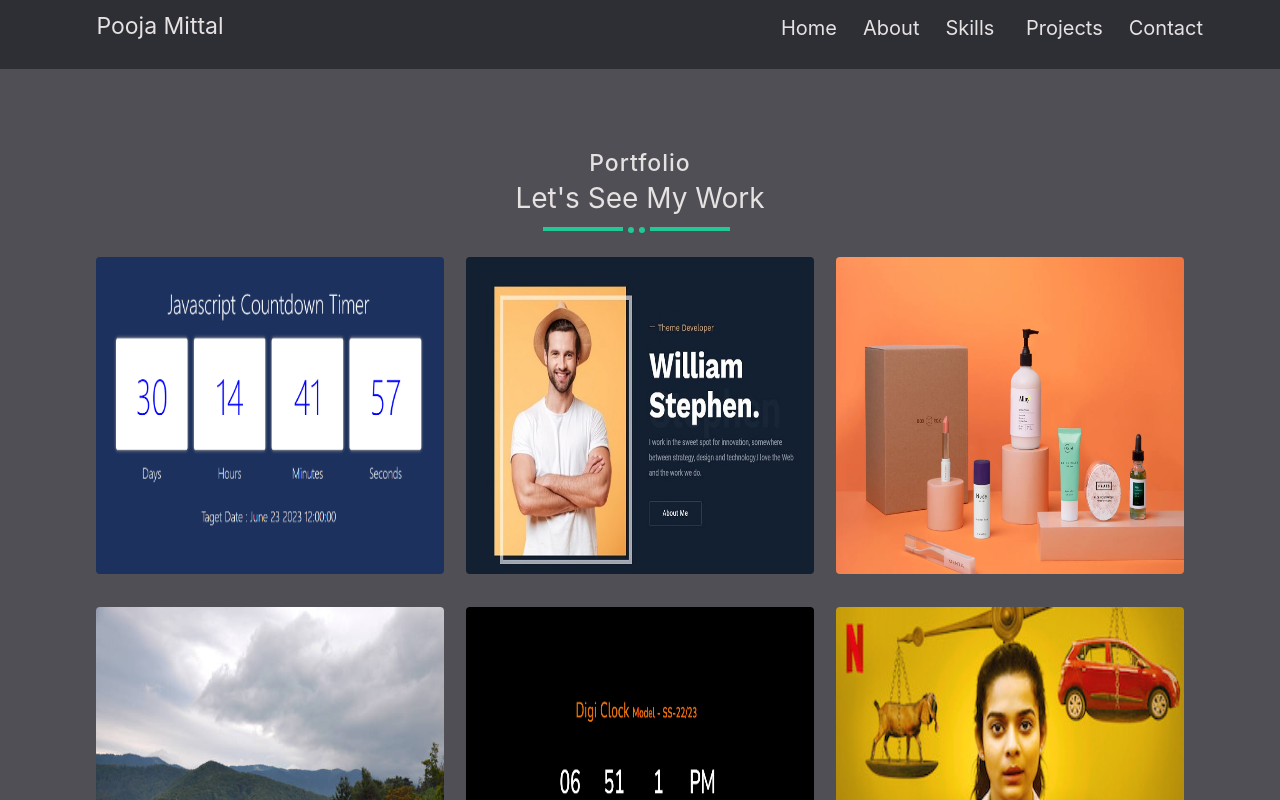
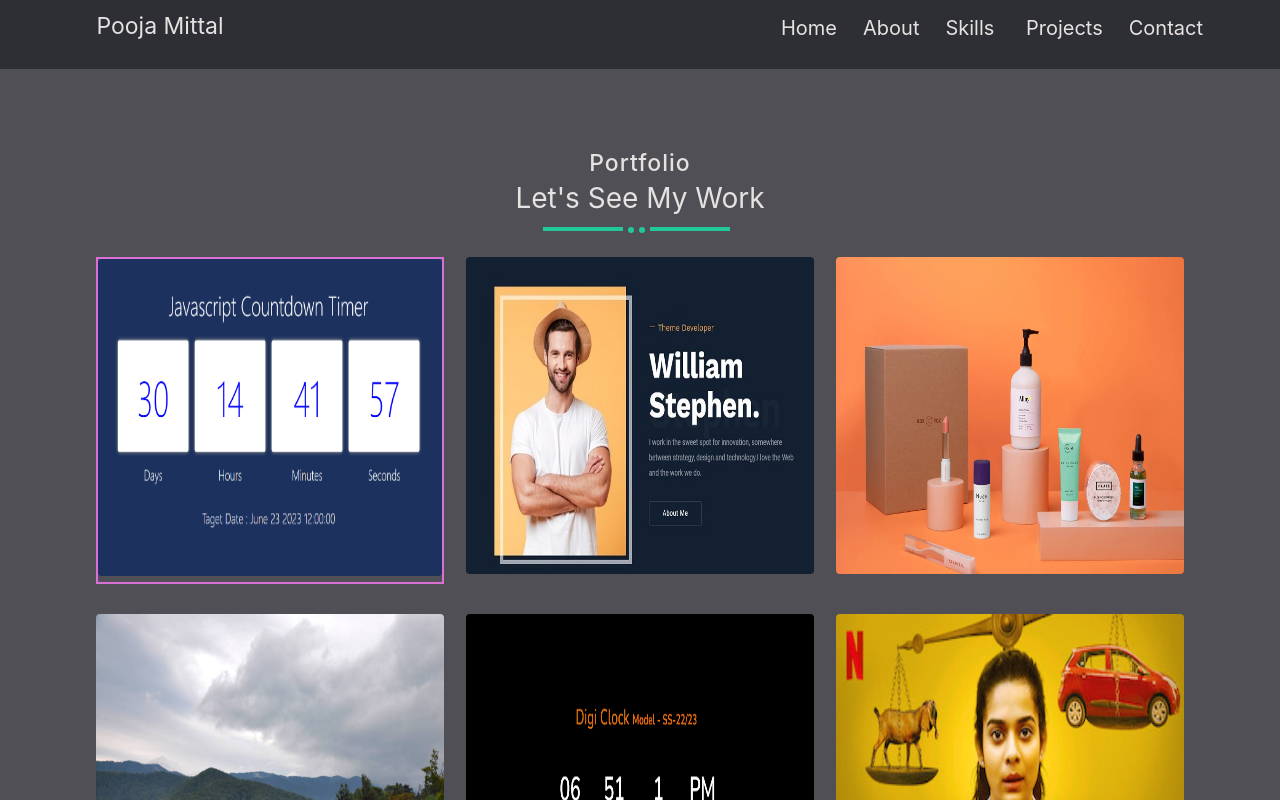
Before and after one commit to pooja062000/my-react-new-portfolio, a React (Create React App) app: page /Projects in a window 1280 px wide. Shown: the top 800 px of the page. Built offline with nearby package versions, Linux system fonts and the light colour scheme.

Commit message:
new changes

```diff
--- a/src/App.scss
+++ b/src/App.scss
@@ -75,8 +75,8 @@ a{
   float: left;
   margin-top: 69px;
   //border: 4px solid red;
-
-  .img{
+}
+  .banner{
     width: 100%;
     height: 100vh;
     float: left;
@@ -84,18 +84,24 @@ a{
     background-position: center;
     background-repeat: no-repeat;
     background-size: cover;
+    position: relative;
 
   }
 
-  /*.shadow{
+  .shadow{
   width: 100%;
   height: 100vh;
-}*/
+  background-color: rgba(1, 0 ,0, 0.6);
+  position: absolute;
+  left: 0;
+  top: 0;
+}
 .home-text-main{
   width: 40%;
   //height: 100px;
   margin: 0 auto;
-  margin-top: 100px;
+  margin-top: 200px;
+  position: relative;
   //border: 2px solid red;
 }
 .text-home{
@@ -108,7 +114,7 @@ a{
   font-size: 35px;
 }
 
-}
+
 
 .services-row{
   width: 100%;
@@ -712,7 +718,7 @@ background-color: #b7b7c078;
   margin-top: 69px;
   //border: 2px solid red;
   background-color: #34343bdd;
-
+}
   .project-col{
     width: 85%;
     //height: 180vh;
@@ -774,18 +780,20 @@ background-color: #b7b7c078;
   }
   .project-box1{
     width: 32%;
-    height: 320px;
+    height: auto;
     float: left;
-    position: relative;
-    //border: 2px solid orchid;
+    img{
+      width: 100%;
+      height: 317px;
+      border-radius: 4px;
+
+    }
+    border: 2px solid orchid;
+}
+.project-box1 img:hover{
+  background-color: #111418;
 }
 
-.my-img1{
-  width: 100%;
-  height: 317px;
-  border-radius: 4px;
-
-}
 
 .project-box2{
   width: 32%;
@@ -897,7 +905,7 @@ background-color: #b7b7c078;
   border-radius: 4px;
 }
 
-}
+
 
 
 // skills page
--- a/src/Pages/Home.jsx
+++ b/src/Pages/Home.jsx
@@ -5,7 +5,7 @@ function Home(){
         <>
         <div className="main-home-row">
 
-          <div className='img'>
+          <div className='banner'>
         <div className='shadow'> </div>
 
         <div className='home-text-main'>
--- a/src/Pages/Projects.jsx
+++ b/src/Pages/Projects.jsx
@@ -7,6 +7,7 @@ import slider from '../Assets/Images/slick.jpg'
 import ice from '../Assets/Images/zamto.jpg'
 import laptop from '../Assets/Images/laptop1.jpg'
 import shirst from '../Assets/Images/shir.png'
+
 function Projects(){
     return(
         <>
```
